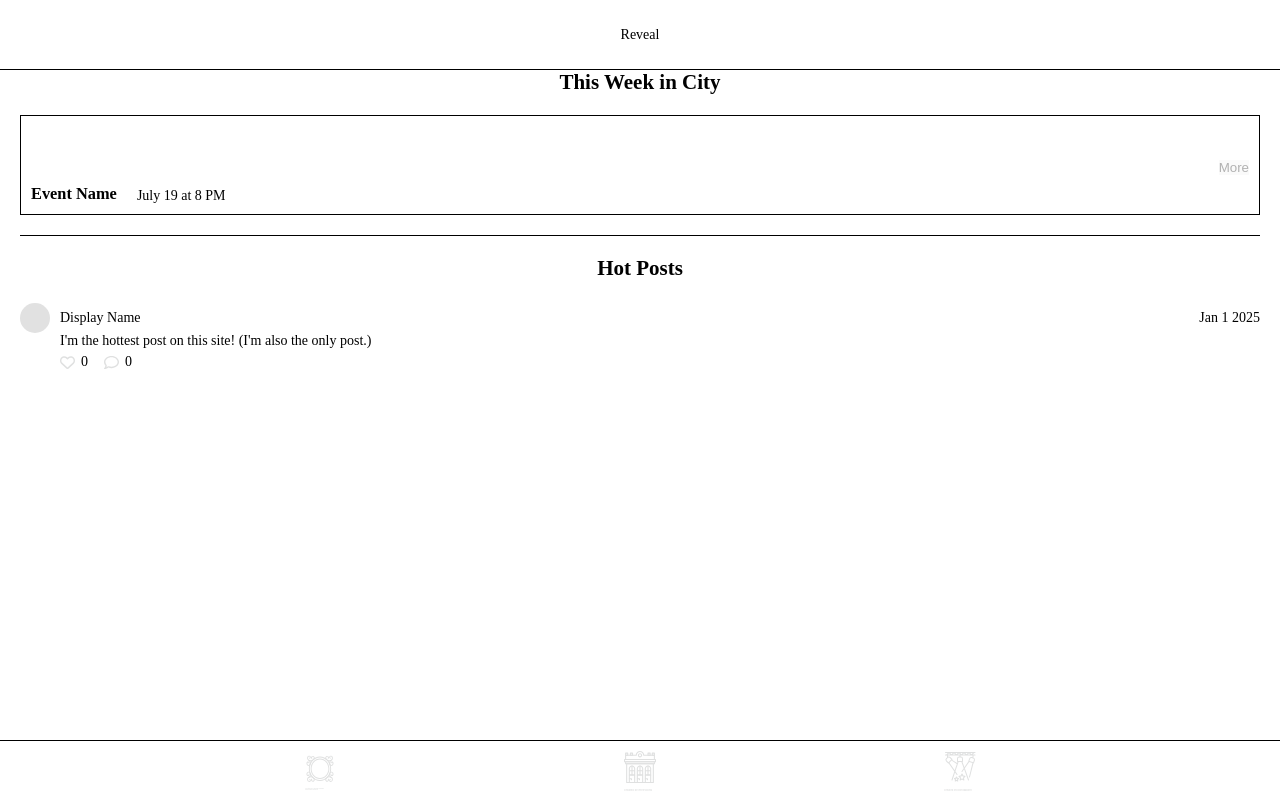
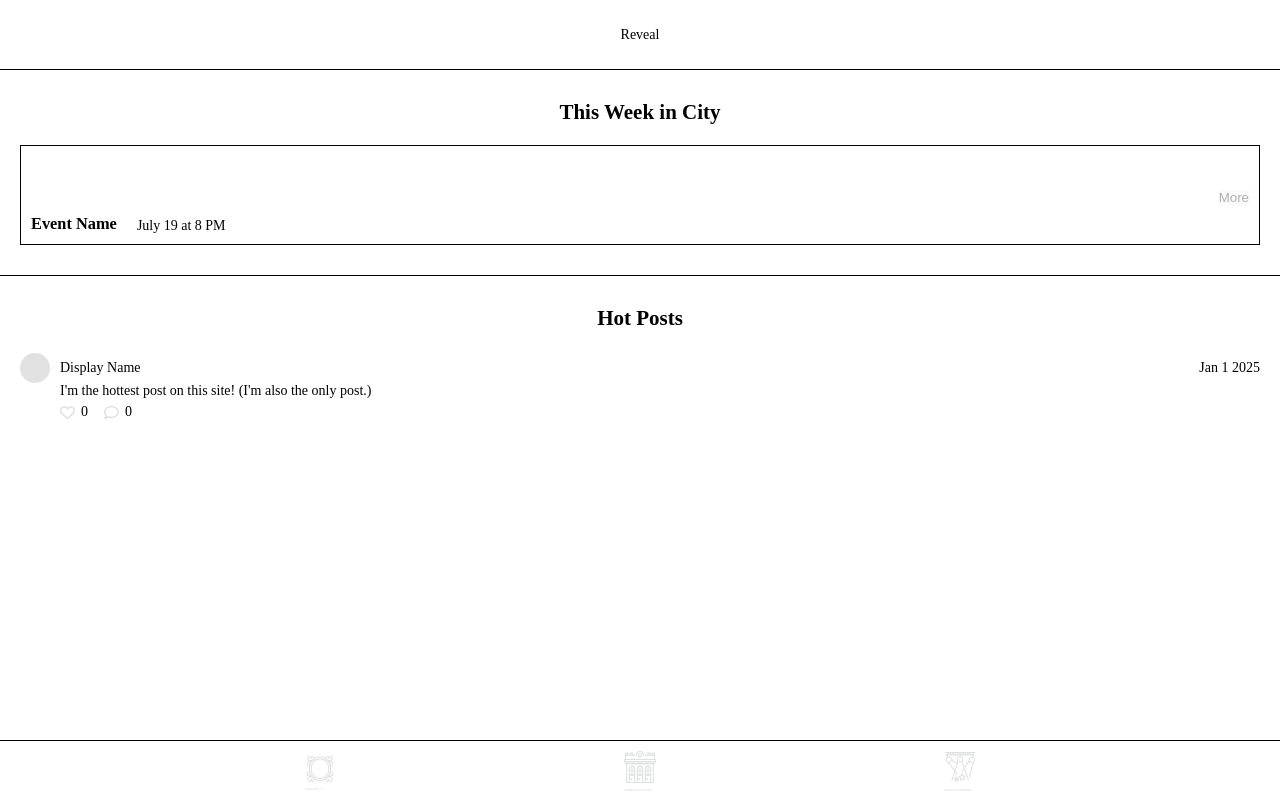
Before and after one commit to jacquikeating/reveal, a React (Vite) app: page / in a window 1280 px wide. Built offline with nearby package versions, Linux system fonts and the light colour scheme.

Commit message:
Adjusted main/section margins and padding
- Switched from margin on main to padding on section in order to make divider borders span full width

```diff
--- a/src/App.scss
+++ b/src/App.scss
@@ -17,15 +17,13 @@ h1 {
 }
 
 main {
-    margin: 3rem 2rem;
 
     & section {
         border-top: 1px solid black;
-        padding: 2rem 0;
+        padding: 3rem 2rem;
 
         &:first-child {
             border-top: none;
-            padding: 0 0 2rem 0;
         }
 
         & h1, h2 {
--- a/src/pages/HomePage/HomePage.scss
+++ b/src/pages/HomePage/HomePage.scss
@@ -1,5 +1,4 @@
 .home {
-    margin-top: 0;
     position: relative;
     display: flex;
     flex-direction: column;
```
